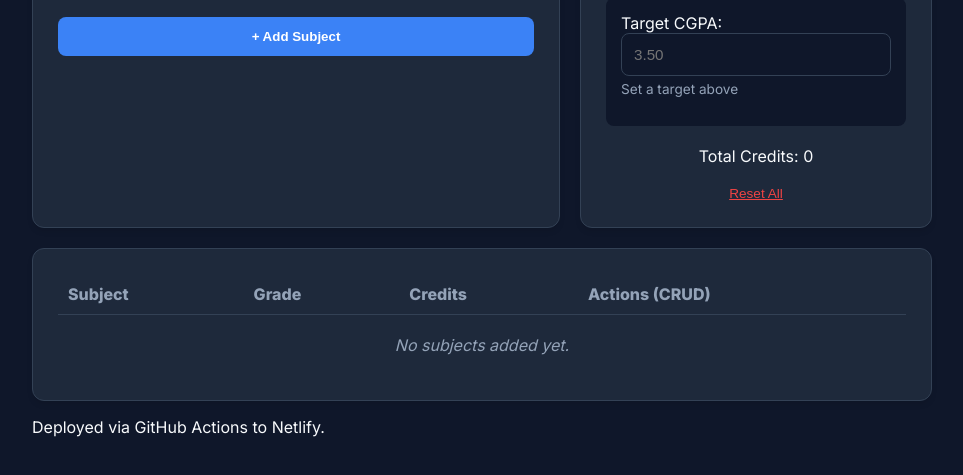
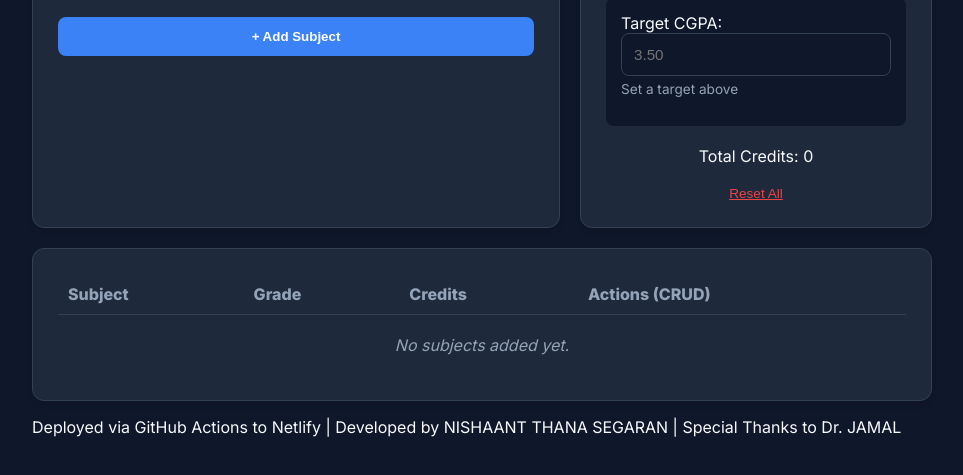
Before and after one commit to Nishaant-7/NISHAANT_CLOUD_PROJECT, a website: page index.html in a window 1280 px wide. Shown: the part 401-876 px from the top of the page, without its empty margins (158-1121 px from the left). Drawn offline with Linux system fonts and the light colour scheme.

Commit message:
index.html

```diff
--- a/index.html
+++ b/index.html
@@ -84,7 +84,7 @@
     </div>
 
     <footer>
-        <p>Deployed via GitHub Actions to Netlify.</p>
+        <p>Deployed via GitHub Actions to Netlify | Developed by NISHAANT THANA SEGARAN | Special Thanks to Dr. JAMAL </p>
     </footer>
 </div>
 
```
